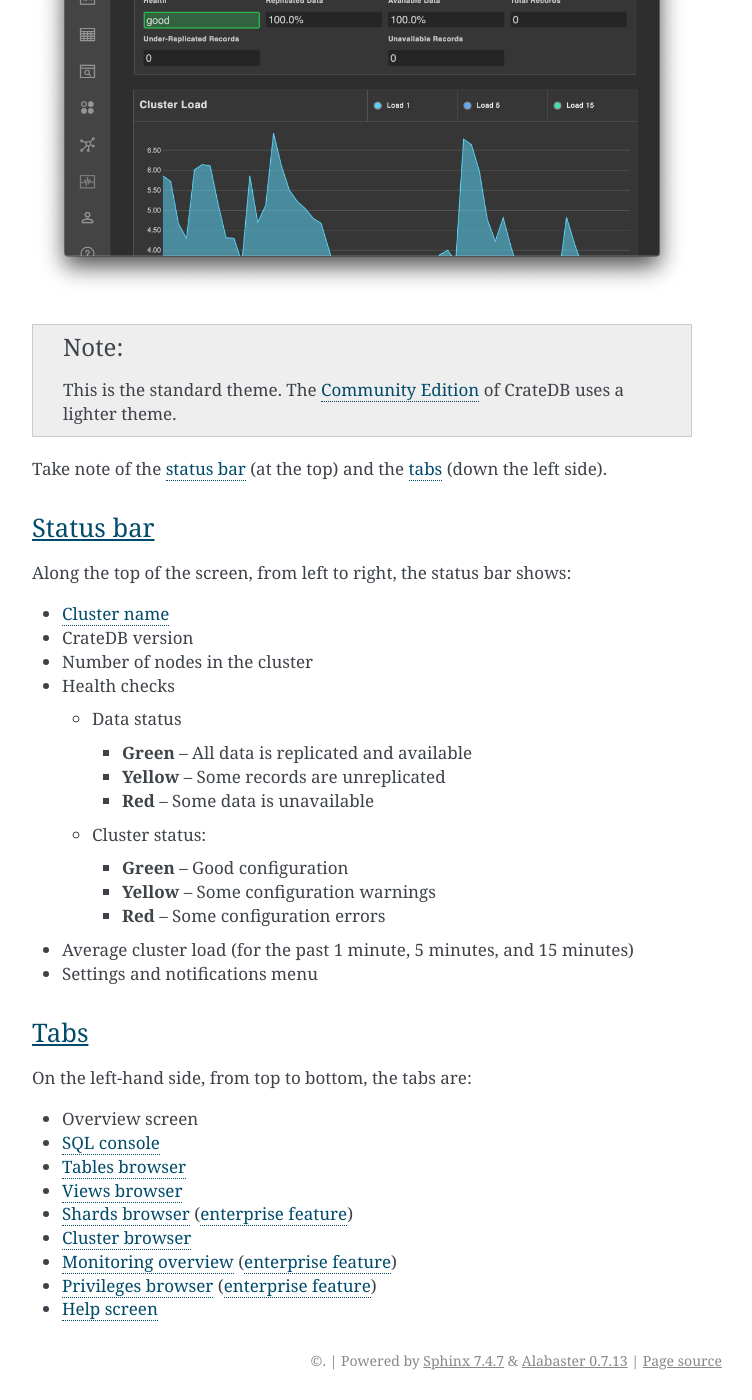
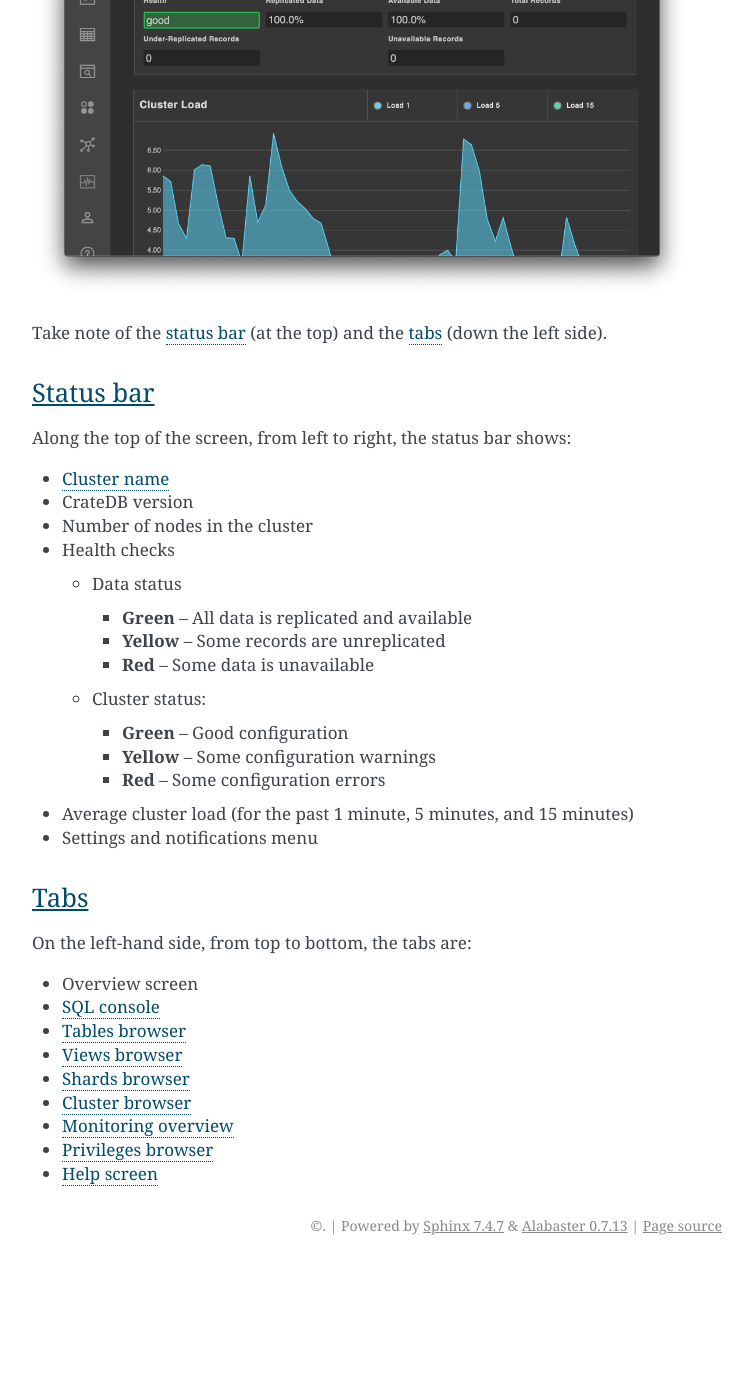
Before and after one commit to crate/crate-admin, a Sphinx documentation site: the page built from docs/index.rst, in a window 1280 px wide and 1400 px high, scrolled down 1192 px. Shown: the whole window, without its empty margins (388-1140 px from the left). Built offline with Sphinx 7.4.7, drawn with Linux system fonts in a browser that asks for light colours; after the commit the page ends 2457 px from its top, so only the background shows below that.

Commit message:
Update docs to reflect licensing changes
See https://github.com/crate/tech-writing-domain/issues/380 for more info.

```diff
--- a/docs/index.rst
+++ b/docs/index.rst
@@ -46,11 +46,6 @@
 This is what the Admin UI looks like when it first loads:
 
 .. image:: _assets/img/admin-ui.png
-
-.. NOTE::
-
-   This is the standard theme. The `Community Edition`_ of CrateDB uses a
-   lighter theme.
 
 Take note of the `status bar`_ (at the top) and the `tabs`_ (down the left
 side).
@@ -116,15 +111,13 @@
 - :ref:`SQL console <sql-console>`
 - :ref:`Tables browser <tables-browser>`
 - :ref:`Views browser <views-browser>`
-- :ref:`Shards browser <shards-browser>` (`enterprise feature`_)
+- :ref:`Shards browser <shards-browser>`
 - :ref:`Cluster browser <cluster-browser>`
-- :ref:`Monitoring overview <monitoring-overview>` (`enterprise feature`_)
-- :ref:`Privileges browser <privileges-browser>` (`enterprise feature`_)
+- :ref:`Monitoring overview <monitoring-overview>`
+- :ref:`Privileges browser <privileges-browser>`
 - :ref:`Help screen <help-screen>`
 
 
 .. _Cluster name: https://crate.io/docs/crate/reference/en/latest/config/node.html#basics
-.. _Community Edition: https://crate.io/docs/crate/reference/en/latest/editions.html#cratedb-community-edition
 .. _CrateDB Rest API: https://crate.io/docs/crate/reference/en/latest/interfaces/http.html
-.. _enterprise feature: https://crate.io/docs/crate/reference/en/latest/editions.html#cratedb
 .. _hosted on GitHub: https://github.com/crate/crate-admin
--- a/docs/monitoring.rst
+++ b/docs/monitoring.rst
@@ -6,10 +6,6 @@
 
 The :ref:`CrateDB Admin UI <index>` comes with a *monitoring overview* screen
 that allows you to monitor key operational statistics.
-
-.. NOTE::
-
-   The monitoring overview is an `enterprise feature`_.
 
 .. rubric:: Table of contents
 
@@ -70,7 +66,6 @@
 
 
 .. _DELETE: https://crate.io/docs/crate/reference/en/latest/sql/statements/delete.html
-.. _enterprise feature: https://crate.io/docs/crate/reference/en/latest/enterprise/index.html
 .. _INSERT: https://crate.io/docs/crate/reference/en/latest/sql/statements/insert.html
 .. _SELECT: https://crate.io/docs/crate/reference/en/latest/sql/statements/select.html
 .. _UPDATE: https://crate.io/docs/crate/reference/en/latest/sql/statements/update.html
--- a/docs/privileges.rst
+++ b/docs/privileges.rst
@@ -6,10 +6,6 @@
 
 The :ref:`CrateDB Admin UI <index>` comes with a *privileges browser* that
 allows you to inspect `users`_ and `privileges`_.
-
-.. NOTE::
-
-   The privileges browser is an `enterprise feature`_.
 
 .. rubric:: Table of contents
 
@@ -61,7 +57,6 @@
   privileges with an column value that matches the entered text.
 
 
-.. _enterprise feature: https://crate.io/docs/crate/reference/en/latest/enterprise/index.html
 .. _privileges: https://crate.io/docs/crate/reference/en/latest/admin/privileges.html
 .. _user administration: https://crate.io/docs/crate/reference/en/latest/admin/user-management.html
 .. _user: https://crate.io/docs/crate/reference/en/latest/admin/user-management.html
--- a/docs/shards.rst
+++ b/docs/shards.rst
@@ -6,10 +6,6 @@
 
 The :ref:`CrateDB Admin UI <index>` comes with a *shards browser* that
 provides you with a visual overview of all the `shards`_ in your cluster.
-
-.. NOTE::
-
-   The shards browser is an `enterprise feature`_.
 
 .. rubric:: Table of contents
 
@@ -95,6 +91,5 @@
 
 .. _BLOB tables: https://crate.io/docs/crate/reference/en/latest/general/blobs.html
 .. _document tables: https://crate.io/docs/crate/reference/en/latest/general/ddl/create-table.html
-.. _enterprise feature: https://crate.io/docs/crate/reference/en/latest/enterprise/index.html
 .. _replica: https://crate.io/docs/crate/reference/en/latest/general/ddl/replication.html
 .. _shards: https://crate.io/docs/crate/reference/en/latest/general/ddl/sharding.html
```
